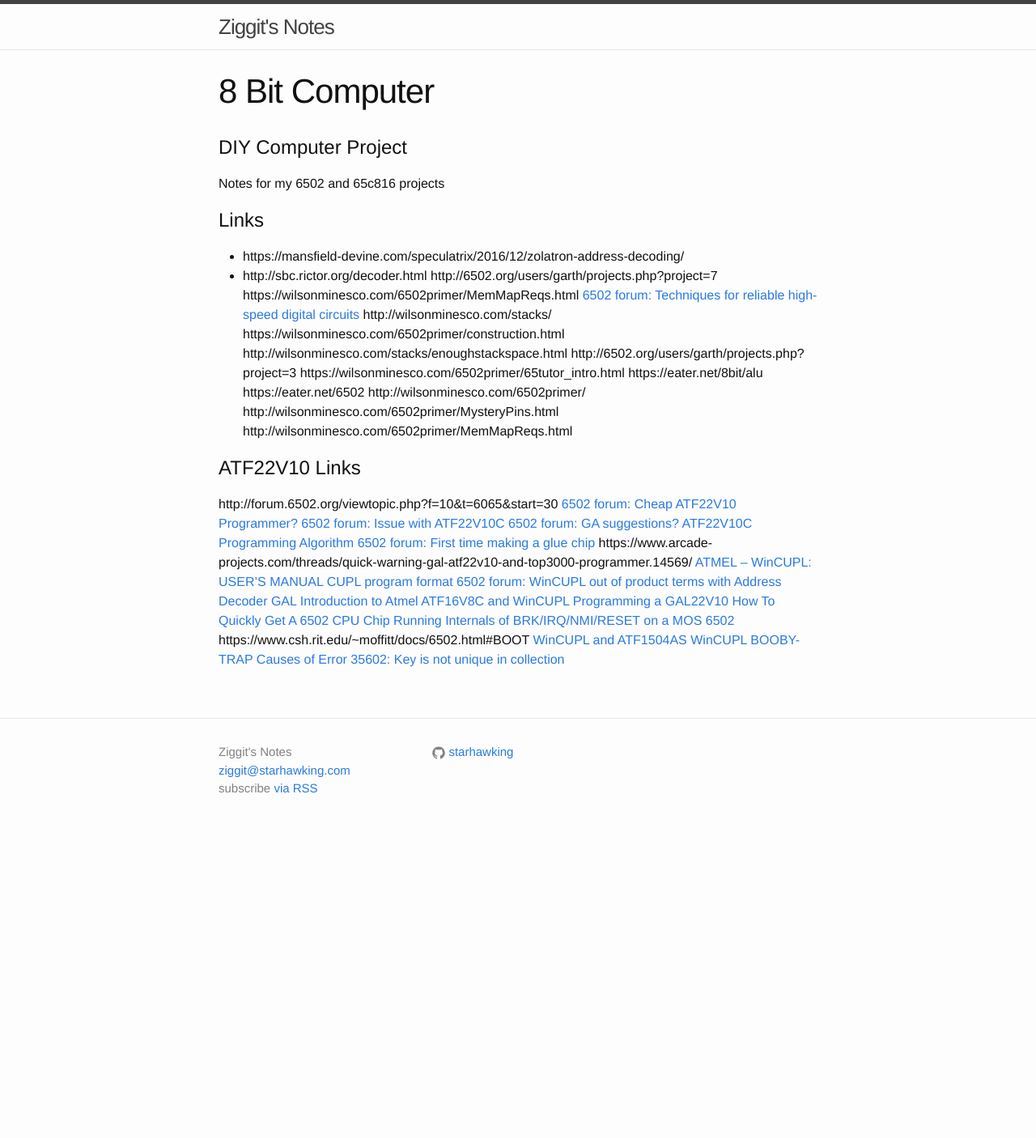
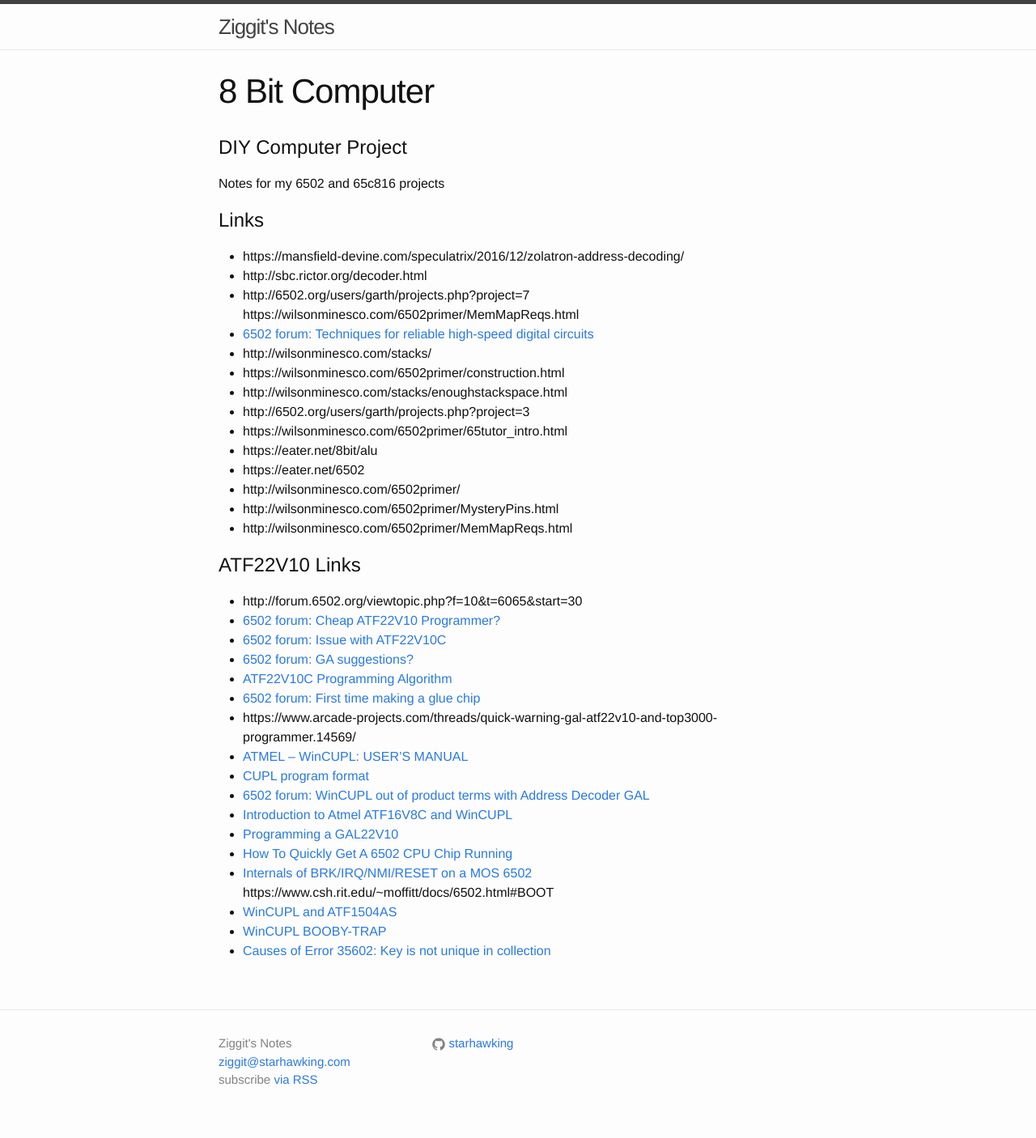
Before and after one commit to starhawking/starhawking.github.io, a Jekyll site: the page built from 8bit.md, in a window 1280 px wide. Shown: the whole page at 81% size. Built offline with Jekyll 4.4.1, drawn with Linux system fonts in a browser that asks for light colours; before the commit the page ends 1046 px from its top, so only the background shows below that.

Commit message:
Fix Markdown on 8bit page

```diff
--- a/8bit.md
+++ b/8bit.md
@@ -10,39 +10,39 @@ Notes for my 6502 and 65c816 projects
 
 # Links
 
-*  https://mansfield-devine.com/speculatrix/2016/12/zolatron-address-decoding/
+* https://mansfield-devine.com/speculatrix/2016/12/zolatron-address-decoding/
 * http://sbc.rictor.org/decoder.html
-http://6502.org/users/garth/projects.php?project=7
+* http://6502.org/users/garth/projects.php?project=7
 https://wilsonminesco.com/6502primer/MemMapReqs.html
-[6502 forum: Techniques for reliable high-speed digital circuits](http://forum.6502.org/viewtopic.php?f=4&t=2029&p=17664#p17664)
-http://wilsonminesco.com/stacks/
-https://wilsonminesco.com/6502primer/construction.html
-http://wilsonminesco.com/stacks/enoughstackspace.html
-http://6502.org/users/garth/projects.php?project=3
-https://wilsonminesco.com/6502primer/65tutor_intro.html
-https://eater.net/8bit/alu
-https://eater.net/6502
-http://wilsonminesco.com/6502primer/
-http://wilsonminesco.com/6502primer/MysteryPins.html
-http://wilsonminesco.com/6502primer/MemMapReqs.html
+* [6502 forum: Techniques for reliable high-speed digital circuits](http://forum.6502.org/viewtopic.php?f=4&t=2029&p=17664#p17664)
+* http://wilsonminesco.com/stacks/
+* https://wilsonminesco.com/6502primer/construction.html
+* http://wilsonminesco.com/stacks/enoughstackspace.html
+* http://6502.org/users/garth/projects.php?project=3
+* https://wilsonminesco.com/6502primer/65tutor_intro.html
+* https://eater.net/8bit/alu
+* https://eater.net/6502
+* http://wilsonminesco.com/6502primer/
+* http://wilsonminesco.com/6502primer/MysteryPins.html
+* http://wilsonminesco.com/6502primer/MemMapReqs.html
 
 
 # ATF22V10 Links
-http://forum.6502.org/viewtopic.php?f=10&t=6065&start=30
-[6502 forum: Cheap ATF22V10 Programmer?](http://forum.6502.org/viewtopic.php?f=10&t=3518)
-[6502 forum: Issue with ATF22V10C](http://forum.6502.org/viewtopic.php?f=10&t=6065&start=30)
-[6502 forum: GA suggestions?](http://forum.6502.org/viewtopic.php?f=10&t=4176)
-[ATF22V10C Programming Algorithm](https://www.ecstaticlyrics.com/electronics/ATF22V10C/)
-[6502 forum: First time making a glue chip](http://forum.6502.org/viewtopic.php?f=10&t=4931)
-https://www.arcade-projects.com/threads/quick-warning-gal-atf22v10-and-top3000-programmer.14569/
-[ATMEL – WinCUPL: USER’S MANUAL](http://ww1.microchip.com/downloads/en/DeviceDoc/doc0737.pdf)
-[CUPL program format](https://class.ece.uw.edu/475/peckol/doc/cupl.html)
-[6502 forum: WinCUPL out of product terms with Address Decoder GAL](http://forum.6502.org/viewtopic.php?f=10&t=3673&start=15)
-[Introduction to Atmel ATF16V8C and WinCUPL](https://ecee.colorado.edu/~mcclurel/WinCUPL_Intro_handouts2.pdf)
-[Programming a GAL22V10](http://www.nreeder.com/eet1131/programmingGAL.htm)
-[How To Quickly Get A 6502 CPU Chip Running](https://lateblt.tripod.com/bit63.txt)
-[Internals of BRK/IRQ/NMI/RESET on a MOS 6502](https://www.pagetable.com/?p=410)
+* http://forum.6502.org/viewtopic.php?f=10&t=6065&start=30
+* [6502 forum: Cheap ATF22V10 Programmer?](http://forum.6502.org/viewtopic.php?f=10&t=3518)
+* [6502 forum: Issue with ATF22V10C](http://forum.6502.org/viewtopic.php?f=10&t=6065&start=30)
+* [6502 forum: GA suggestions?](http://forum.6502.org/viewtopic.php?f=10&t=4176)
+* [ATF22V10C Programming Algorithm](https://www.ecstaticlyrics.com/electronics/ATF22V10C/)
+* [6502 forum: First time making a glue chip](http://forum.6502.org/viewtopic.php?f=10&t=4931)
+* https://www.arcade-projects.com/threads/quick-warning-gal-atf22v10-and-top3000-programmer.14569/
+* [ATMEL – WinCUPL: USER’S MANUAL](http://ww1.microchip.com/downloads/en/DeviceDoc/doc0737.pdf)
+* [CUPL program format](https://class.ece.uw.edu/475/peckol/doc/cupl.html)
+* [6502 forum: WinCUPL out of product terms with Address Decoder GAL](http://forum.6502.org/viewtopic.php?f=10&t=3673&start=15)
+* [Introduction to Atmel ATF16V8C and WinCUPL](https://ecee.colorado.edu/~mcclurel/WinCUPL_Intro_handouts2.pdf)
+* [Programming a GAL22V10](http://www.nreeder.com/eet1131/programmingGAL.htm)
+* [How To Quickly Get A 6502 CPU Chip Running](https://lateblt.tripod.com/bit63.txt)
+* [Internals of BRK/IRQ/NMI/RESET on a MOS 6502](https://www.pagetable.com/?p=410)
 https://www.csh.rit.edu/~moffitt/docs/6502.html#BOOT
-[WinCUPL and ATF1504AS](http://forum.6502.org/viewtopic.php?f=10&t=5044)
-[WinCUPL BOOBY-TRAP](http://forum.6502.org/viewtopic.php?t=1711)
-[Causes of Error 35602: Key is not unique in collection](https://superuser.com/questions/1414610/causes-of-error-35602-key-is-not-unique-in-collection)
+* [WinCUPL and ATF1504AS](http://forum.6502.org/viewtopic.php?f=10&t=5044)
+* [WinCUPL BOOBY-TRAP](http://forum.6502.org/viewtopic.php?t=1711)
+* [Causes of Error 35602: Key is not unique in collection](https://superuser.com/questions/1414610/causes-of-error-35602-key-is-not-unique-in-collection)
```
